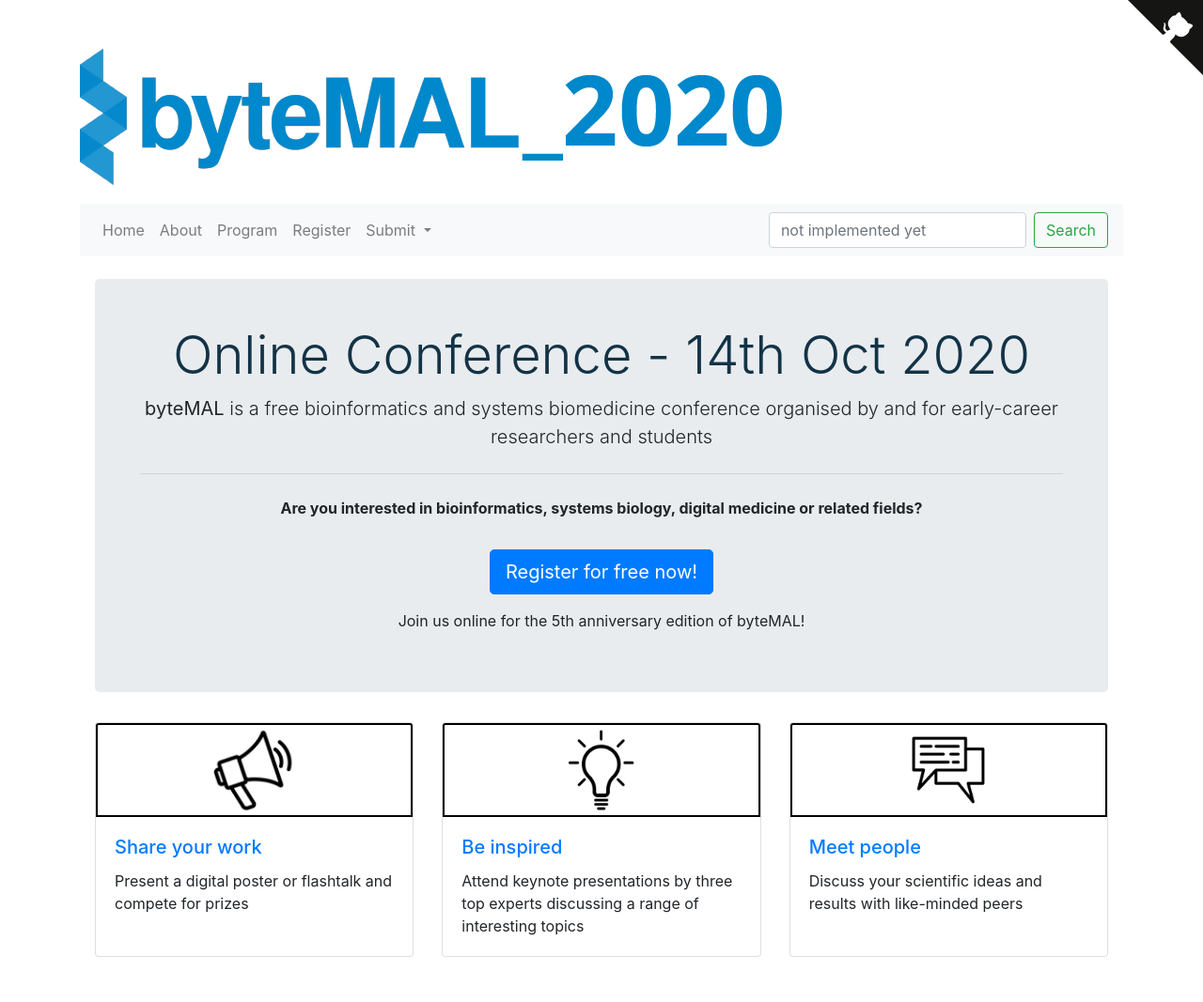
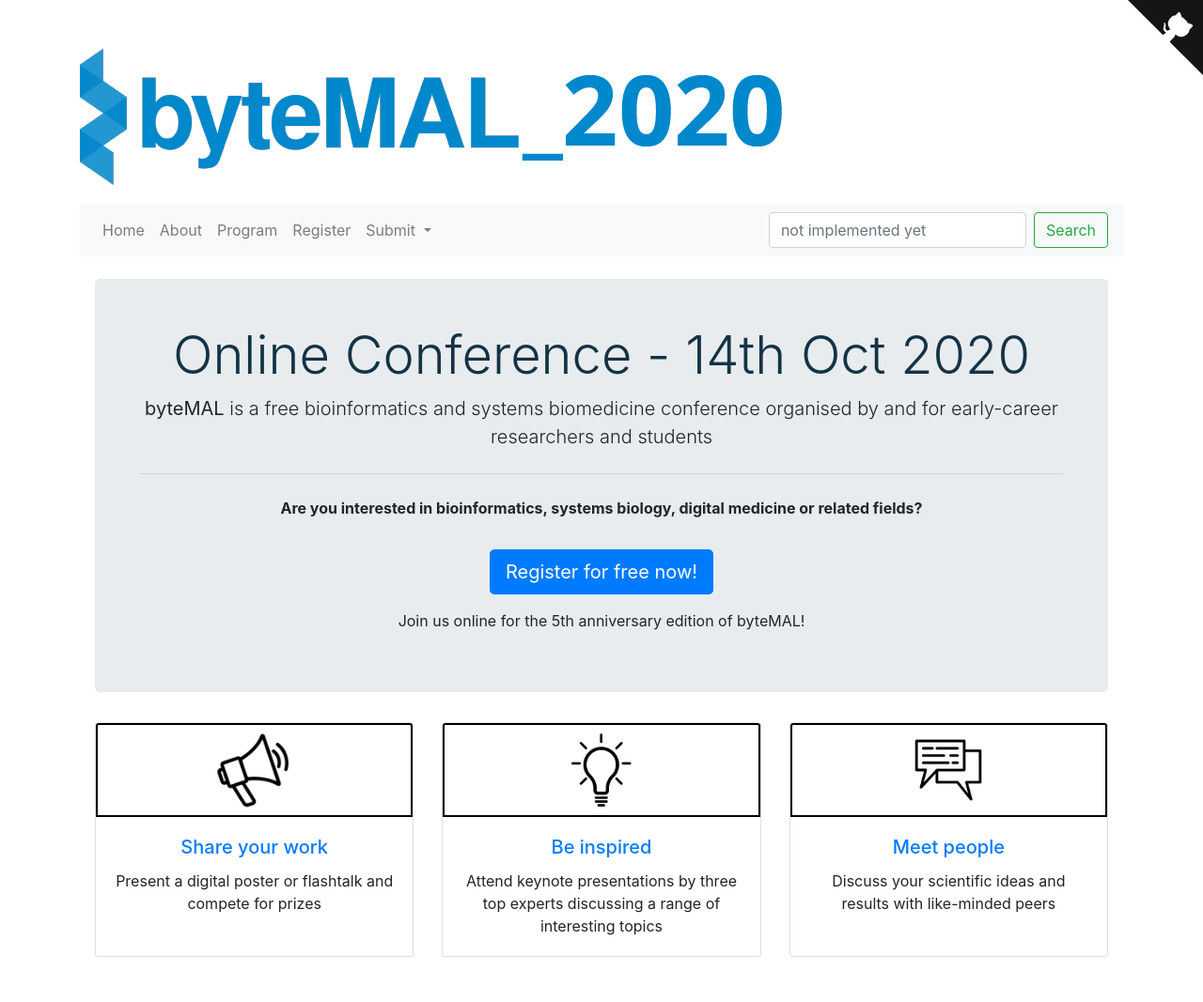
Before and after one commit to bytemal/bytemal-2020, a Jekyll site: the page built from index.html, in a window 1280 px wide. Shown: the whole page at 94% size. Built offline with Jekyll 4.4.1, drawn with Linux system fonts in a browser that asks for light colours.

Commit message:
main tweaks and sticky navbar

```diff
--- a/_includes/sitewide-navbar.html
+++ b/_includes/sitewide-navbar.html
@@ -1,6 +1,6 @@
 <!DOCTYPE HTML>
 
-<nav class="navbar navbar-expand-lg navbar-light bg-light mb-4">
+<nav class="navbar navbar-expand-lg navbar-light bg-light mb-4 sticky-top">
   <button class="navbar-toggler" type="button" data-toggle="collapse" data-target="#navbarContent" aria-controls="navbarContent" aria-expanded="false" aria-label="Toggle navigation">
     <span class="navbar-toggler-icon ml-auto"></span>
   </button>
--- a/css/main.css
+++ b/css/main.css
@@ -20,5 +20,4 @@
   max-height: 100px;
   border: 2px solid black;
   border-radius: 3px 3px 0 0;
-  text-align: center;
 }
--- a/index.html
+++ b/index.html
@@ -13,23 +13,23 @@
 </div>
 
 
-<div class="card-deck">
+<div class="card-deck text-center">
   <div class="card">
-    <img src="/bytemal-2020/images/announcement-icon.jpg" class="card-img-top px-4" alt="sharing-icon">
+    <img src="/bytemal-2020/images/announcement-icon.jpg" class="card-img-top px-4 py-1" alt="sharing-icon">
     <div class="card-body">
       <h5 class="card-title"><a href="/bytemal-2020/submit">Share your work</a></h5>
       <p class="card-text">Present a digital poster or flashtalk and compete for prizes</p>
     </div>
   </div>
   <div class="card">
-    <img src="/bytemal-2020/images/lightbulb-icon.png" class="card-img-top px-4" alt="inspiration-icon">
+    <img src="/bytemal-2020/images/lightbulb-icon.png" class="card-img-top px-4 py-1" alt="inspiration-icon">
     <div class="card-body">
       <h5 class="card-title"><a href="/bytemal-2020/program">Be inspired</a></h5>
       <p class="card-text">Attend keynote presentations by three top experts discussing a range of interesting topics</p>
     </div>
   </div>
   <div class="card">
-    <img src="/bytemal-2020/images/chat-icon.png" class="card-img-top px-4" alt="chat-icon">
+    <img src="/bytemal-2020/images/chat-icon.png" class="card-img-top px-4 py-1" alt="chat-icon">
     <div class="card-body">
       <h5 class="card-title"><a href="/bytemal-2020/register">Meet people</a></h5>
       <p class="card-text">Discuss your scientific ideas and results with like-minded peers</p>
```
Also changed, not shown: _pages/program.md (+1 -1 lines).
